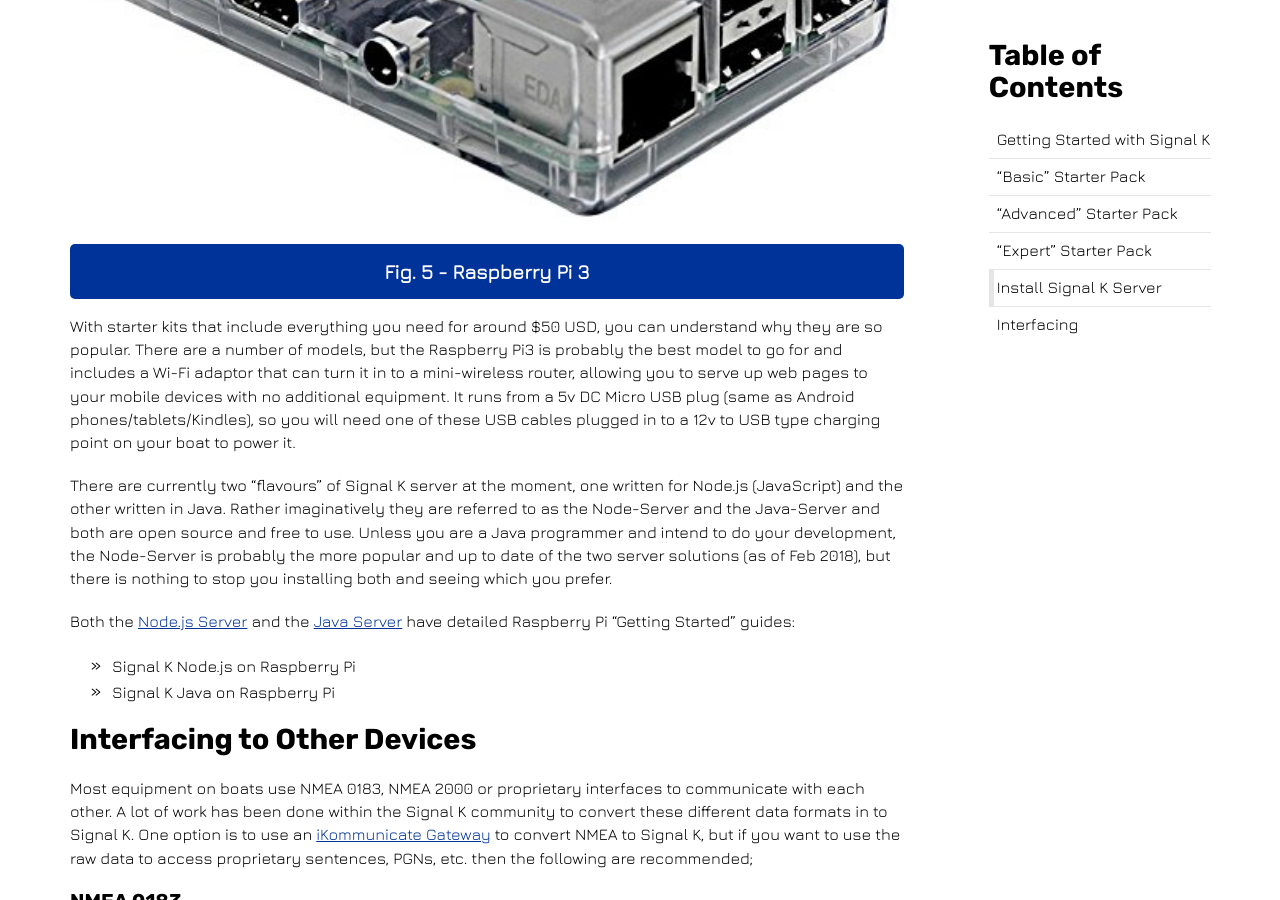
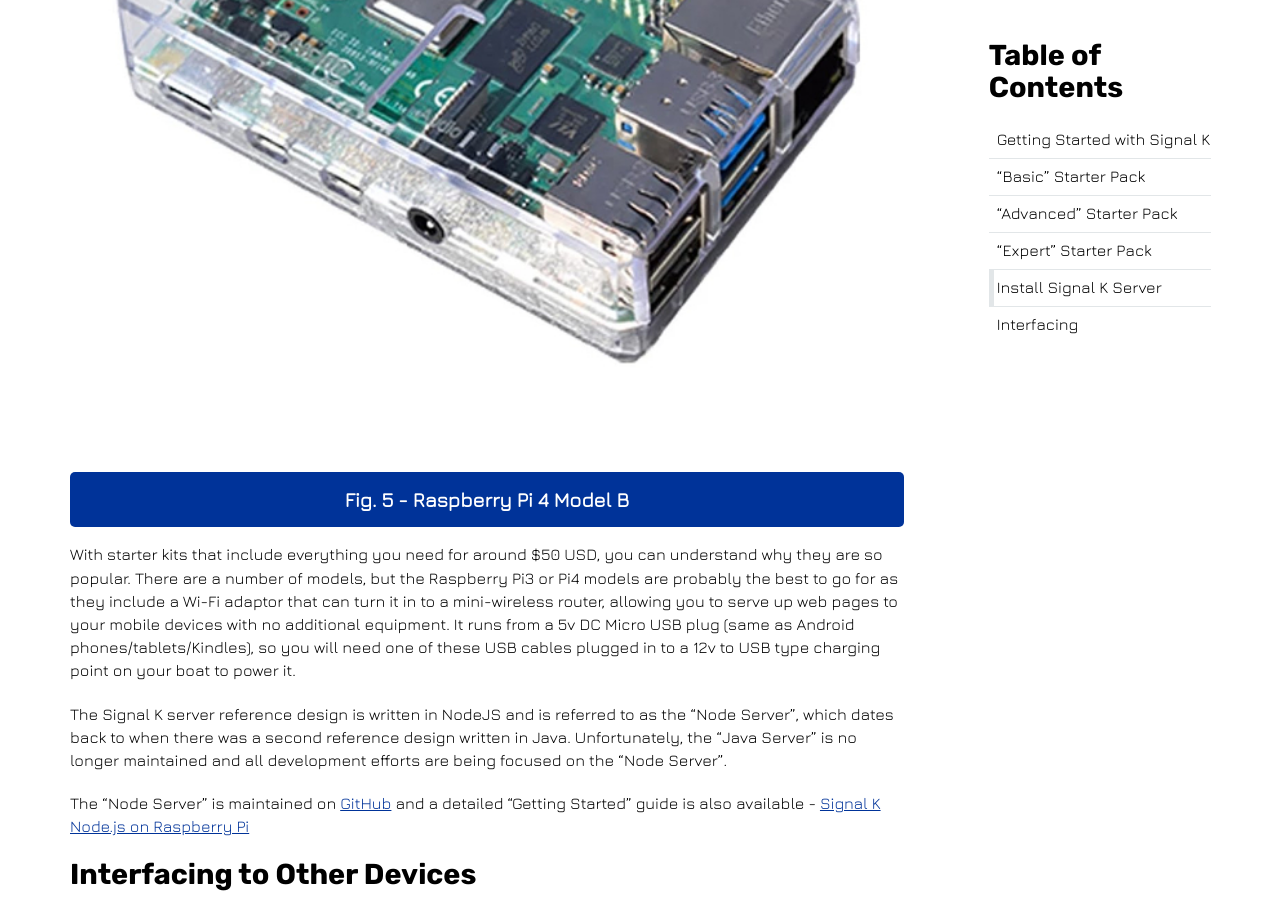
Before and after one commit to SignalK/signalk.github.io, a Jekyll site: the page built from installation.md, in a window 1280 px wide and 900 px high, scrolled down 4875 px. Built offline with Jekyll 4.4.1, drawn with Linux system fonts in a browser that asks for light colours; nearby versions of some CDN libraries; some of the changed text lies outside the part shown.

Commit message:
Installation updated
Added RPi 4 and removed Java Server

```diff
--- a/installation.md
+++ b/installation.md
@@ -72,31 +72,22 @@ If you do decide to use a laptop (or desktop), then you should have no problem r
 Windows, OS X or Linux, with Linux being the most tested and used operating system for Signal K.
 
 Currently the most cost effective, powerful and best supported hardware platform for a Signal K server is the Raspberry
-Pi.
+Pi. Any Raspberry Pi (even the very first model) can be used but for best performance we recommend the latest RPi 3 model B+ or the new RPi 4 model B.
 
 <figure>
-  <img src="/images/Raspberry_Pi3_clear.jpg" width="400">
-  <figcaption>Raspberry Pi 3</figcaption>
+  <img src="/images/Raspberry_Pi4_clear.jpg" width="400">
+  <figcaption>Raspberry Pi 4 Model B</figcaption>
 </figure>
 
 With starter kits that include everything you need for around $50 USD, you can understand why they are so popular.
-There are a number of models, but the Raspberry Pi3 is probably the best model to go for and includes a Wi-Fi adaptor
-that can turn it in to a mini-wireless router, allowing you to serve up web pages to your mobile devices with no
+There are a number of models, but the Raspberry Pi3 or Pi4 models are probably the best to go for as they include a Wi-Fi adaptor that can turn it in to a mini-wireless router, allowing you to serve up web pages to your mobile devices with no
 additional equipment. It runs from a 5v DC Micro USB plug (same as Android phones/tablets/Kindles), so you will need
 one of these USB cables plugged in to a 12v to USB type charging point on your boat to power it.
 
-There are currently two “flavours” of Signal K server at the moment, one written for Node.js (JavaScript) and the other
-written in Java. Rather imaginatively they are referred to as the Node-Server and the Java-Server and both are open
-source and free to use. Unless you are a Java programmer and intend to do your development, the Node-Server is probably
-the more popular and up to date of the two server solutions (as of Feb 2018), but there is nothing to stop you
-installing both and seeing which you prefer.
+The Signal K server reference design is written in NodeJS and is referred to as the "Node Server", which dates back to when there was a second reference design written in Java. Unfortunately, the "Java Server" is no longer maintained and all development efforts are being focused on the "Node Server".
 
-Both the  <a href="https://github.com/signalk/signalk-server-node" target="_blank">Node.js Server</a> and
-the <a href="https://github.com/signalk/signalk-server-java" target="_blank">Java Server</a> have
-detailed Raspberry Pi “Getting Started” guides:
-
-- <a href="https://github.com/signalk/signalk-server-node/blob/master/raspberry_pi_installation.md" target="_blank">Signal K Node.js on Raspberry Pi</a>
-- <a href="https://github.com/signalk/specification/wiki/Raspberry-Pi-Installation" target="_blank">Signal K Java on Raspberry Pi</a>
+The "Node Server" is maintained on <a href="https://github.com/signalk/signalk-server-node" target="_blank">GitHub</a> and
+a detailed “Getting Started” guide is also available - <a href="https://github.com/signalk/signalk-server-node/blob/master/raspberry_pi_installation.md" target="_blank">Signal K Node.js on Raspberry Pi</a>
 
 ## [Interfacing to Other Devices](#) <a class="anchor" id="interface"></a>
 Most equipment on boats use NMEA 0183, NMEA 2000 or proprietary interfaces to communicate with each other. A lot of
```
Also changed, not shown: images/Raspberry_Pi4_clear.jpg (added).
